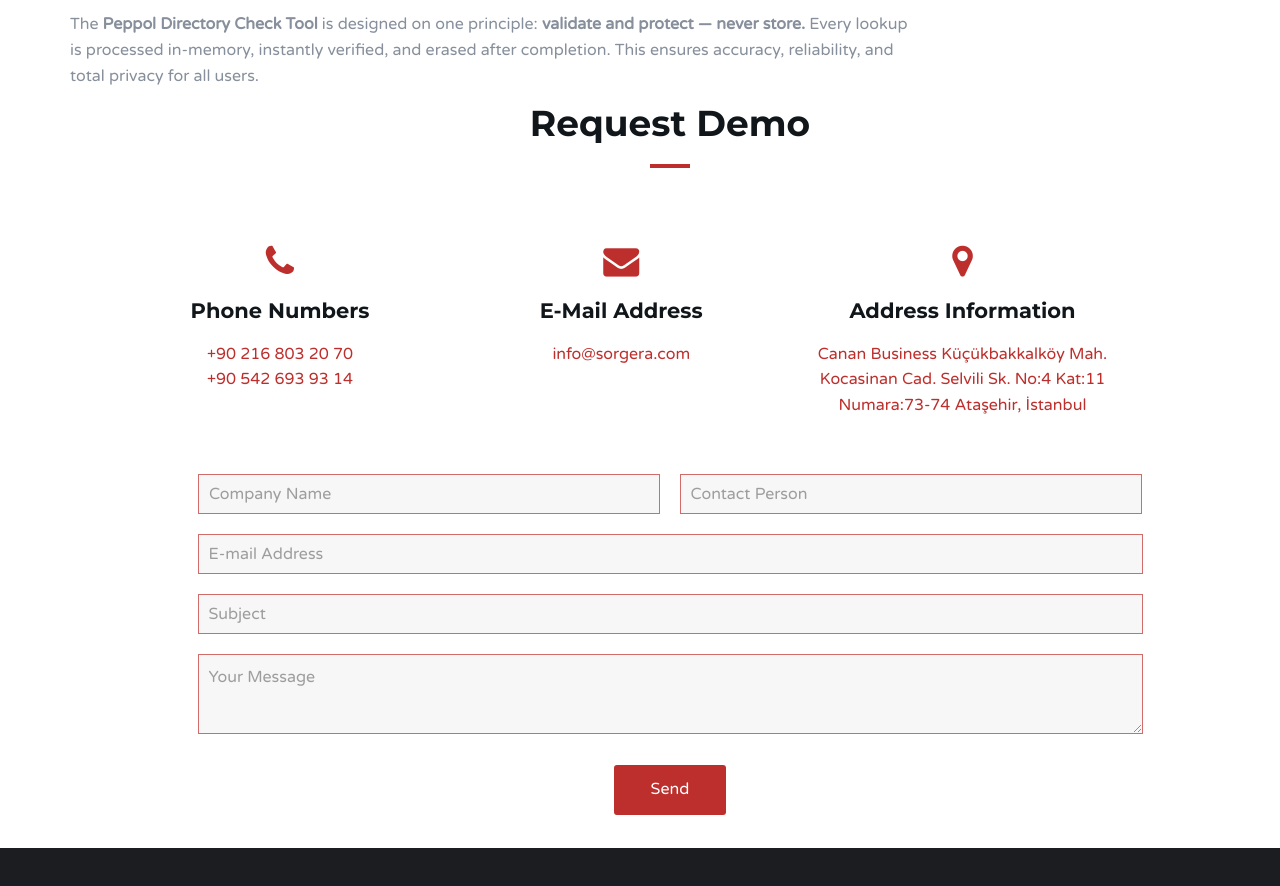
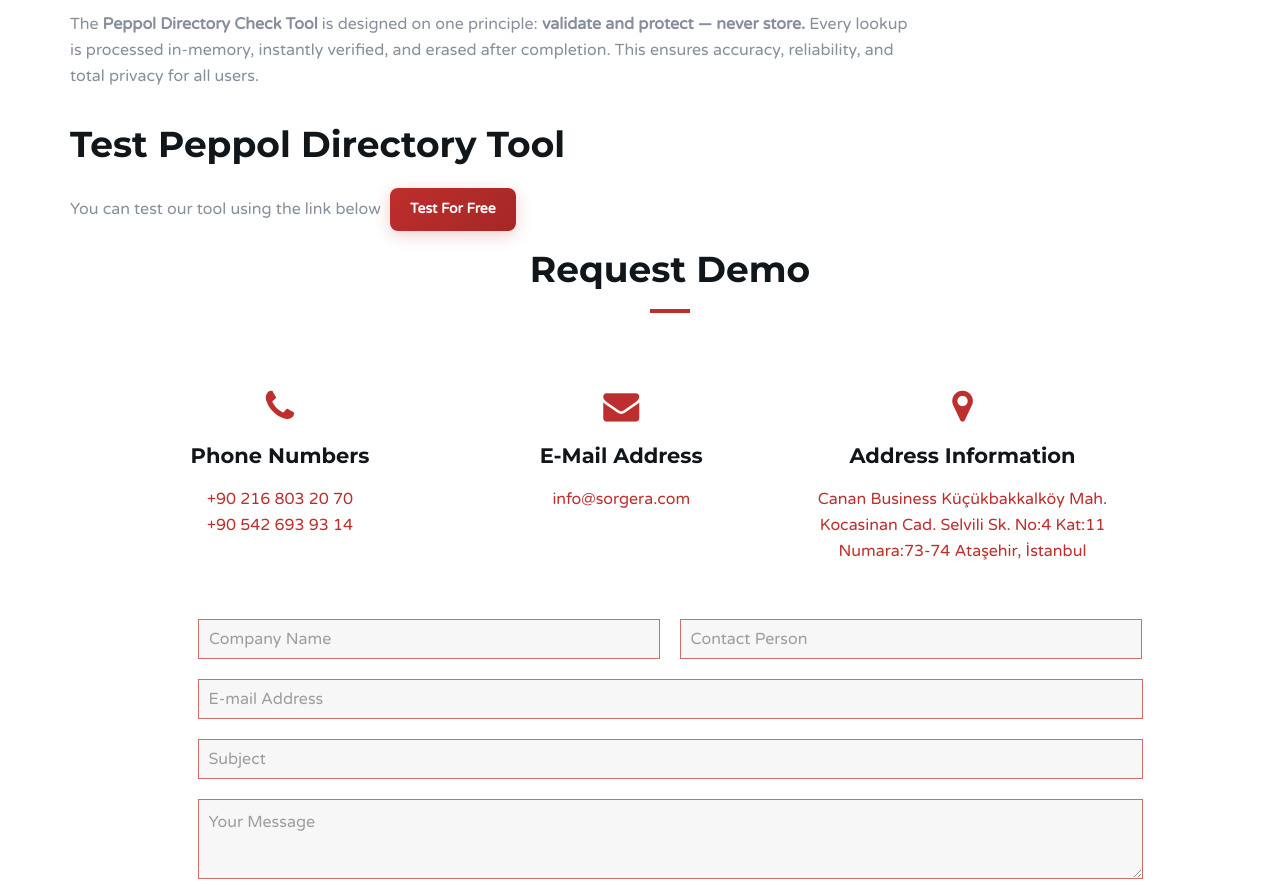
Before and after one commit to sorgera/sorgeraweb, a plain HTML site: page en/peppol-directory-check-tool.html in a window 1280 px wide. Shown: the part 2520-3406 px from the top of the page. Drawn offline with nearby package versions, Linux system fonts and the light colour scheme.

Commit message:
Test links added.

```diff
--- a/en/peppol-directory-check-tool.html
+++ b/en/peppol-directory-check-tool.html
@@ -363,6 +363,13 @@
 								This ensures accuracy, reliability, and total privacy for all users.
 							</p>
 						</div>
+						<br />
+						<h2>Test Peppol Directory Tool</h2>
+						<div style="display: flex; align-items: center; gap: 5px; margin: 5px 0;">
+							<p style="margin: 0; font-size: 16px;">You can test our tool using the link below</p>
+							<a href="https://www.services.sorgera.com/validate" target="_blank"
+								class="download-btn pdf">Test For Free</a>
+						</div>
 					</div>
 
 
```
Also changed, not shown: en/ksef-xml-to-pdf-tool.html (+5 -0 lines), en/peppol-xml-to-pdf-tool.html (+5 -0 lines).
